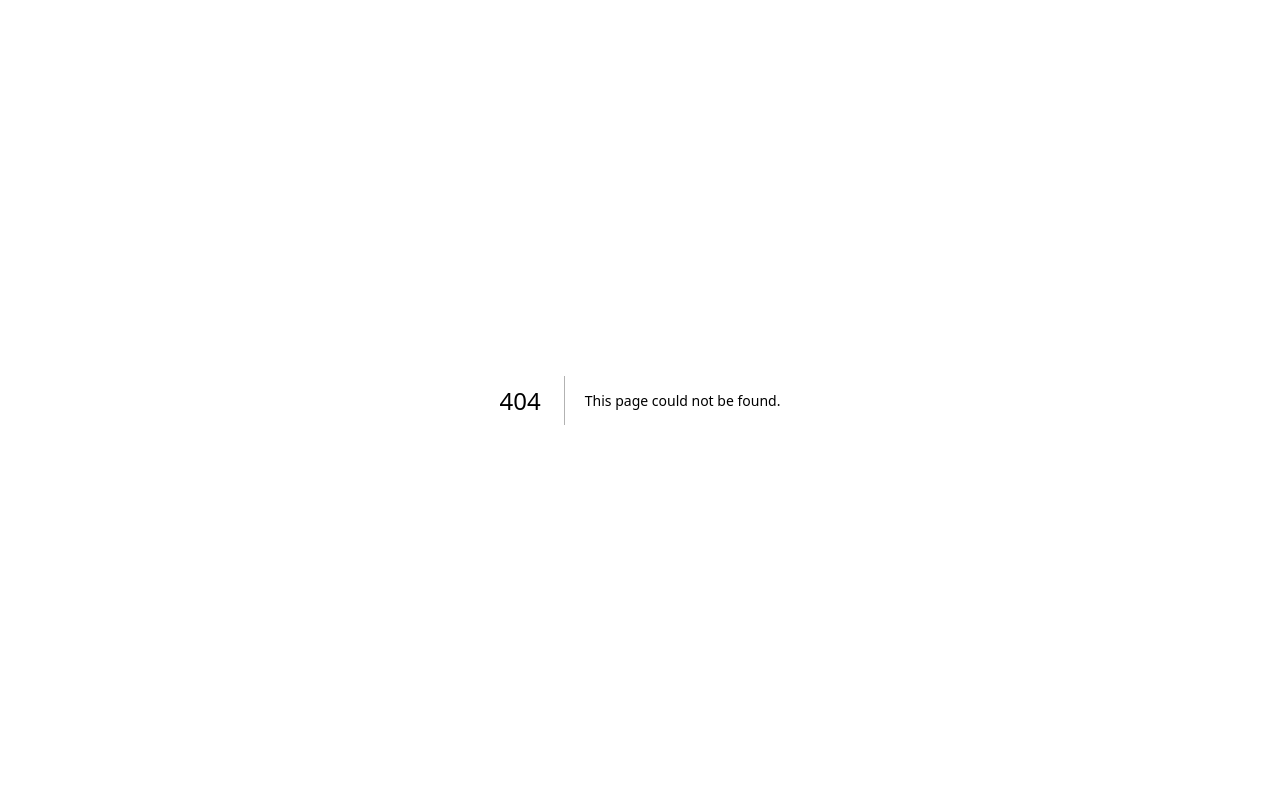
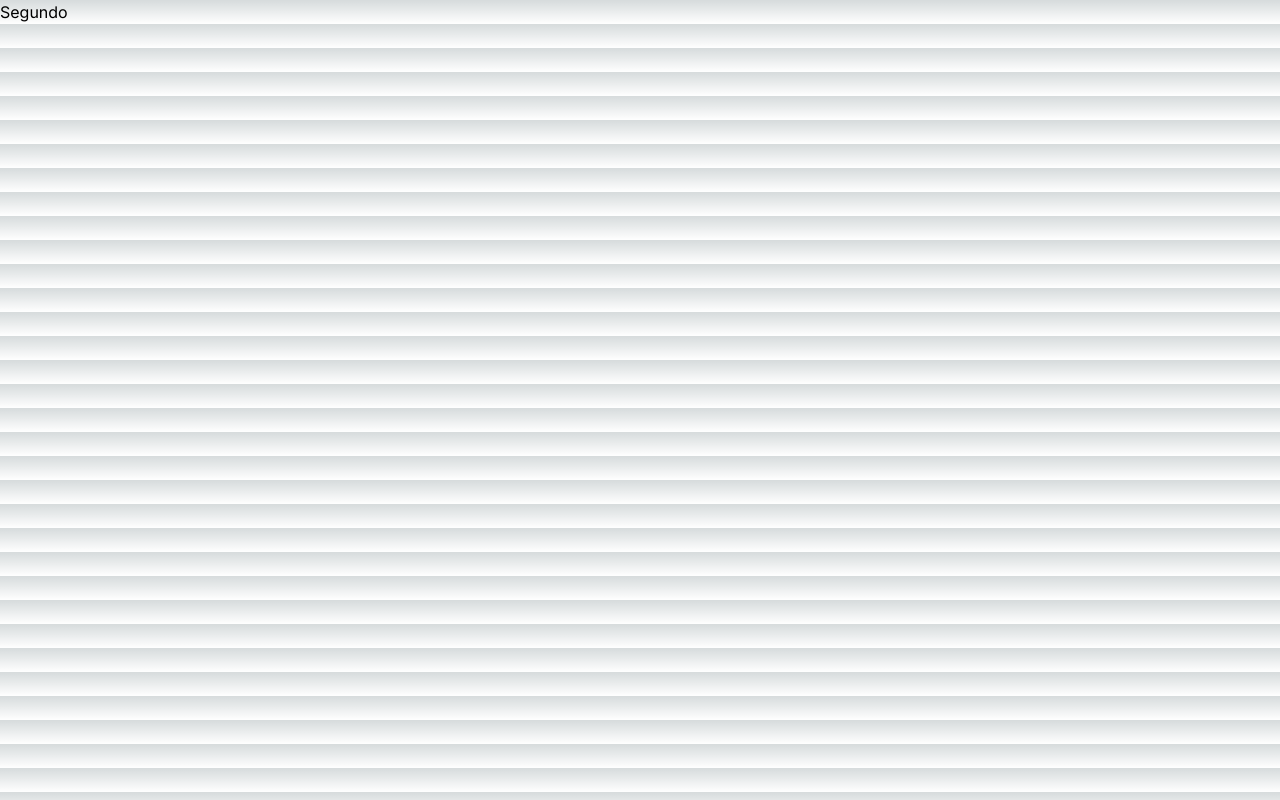
Before and after one commit to DevDaniloFerrari/exercicios-nextjs, a Next.js app: page /basicos/segundo in a window 1280 px wide. Before the commit this address had no page. Built offline with nearby package versions, Linux system fonts and the light colour scheme.

Commit message:
exemplo de jsx

```diff
--- /dev/null
+++ b/app/basicos/segundo/page.jsx
@@ -0,0 +1,7 @@
+export default function segundo() {
+    return (
+        <div>
+            <h1>Segundo</h1>
+        </div>
+    )
+}
```
